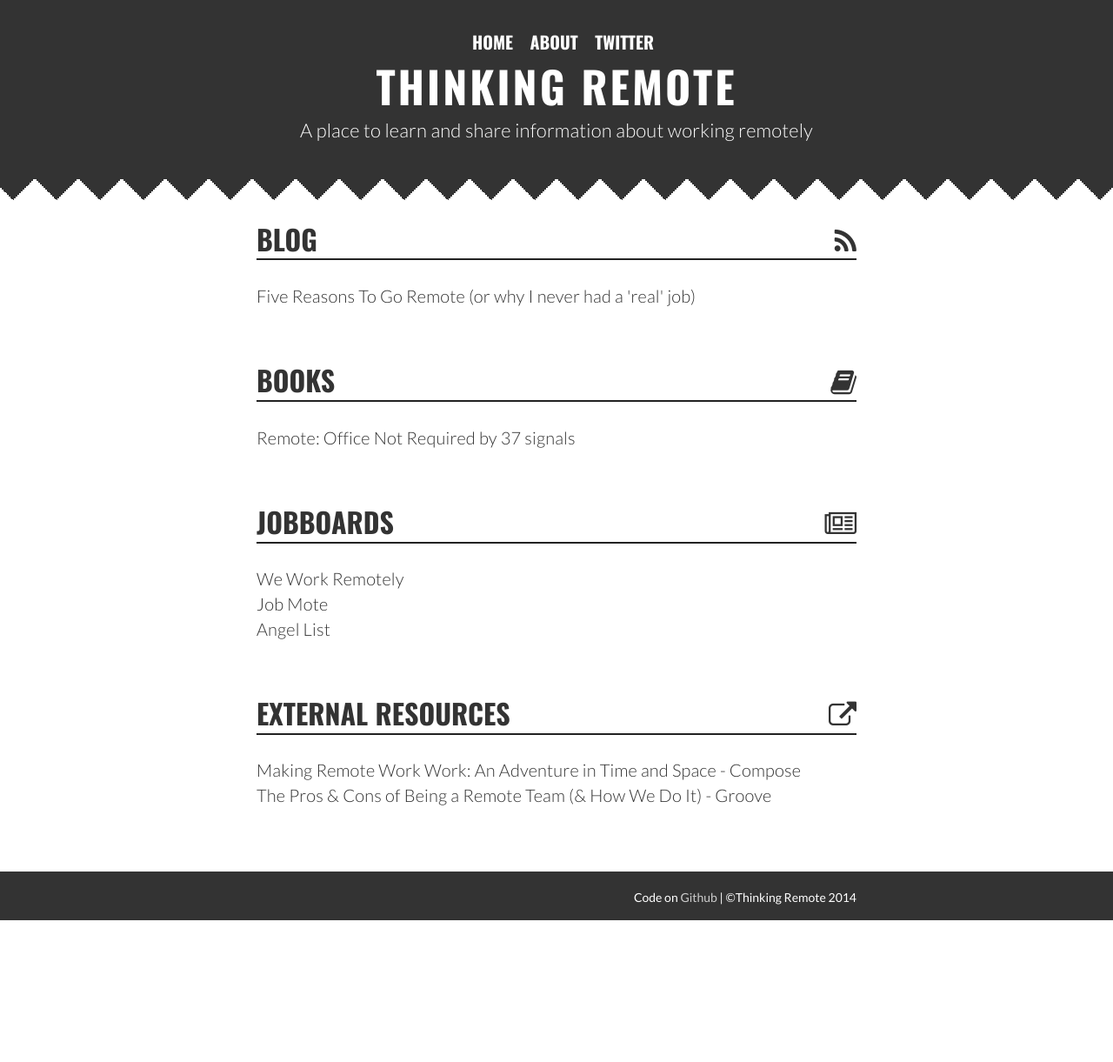
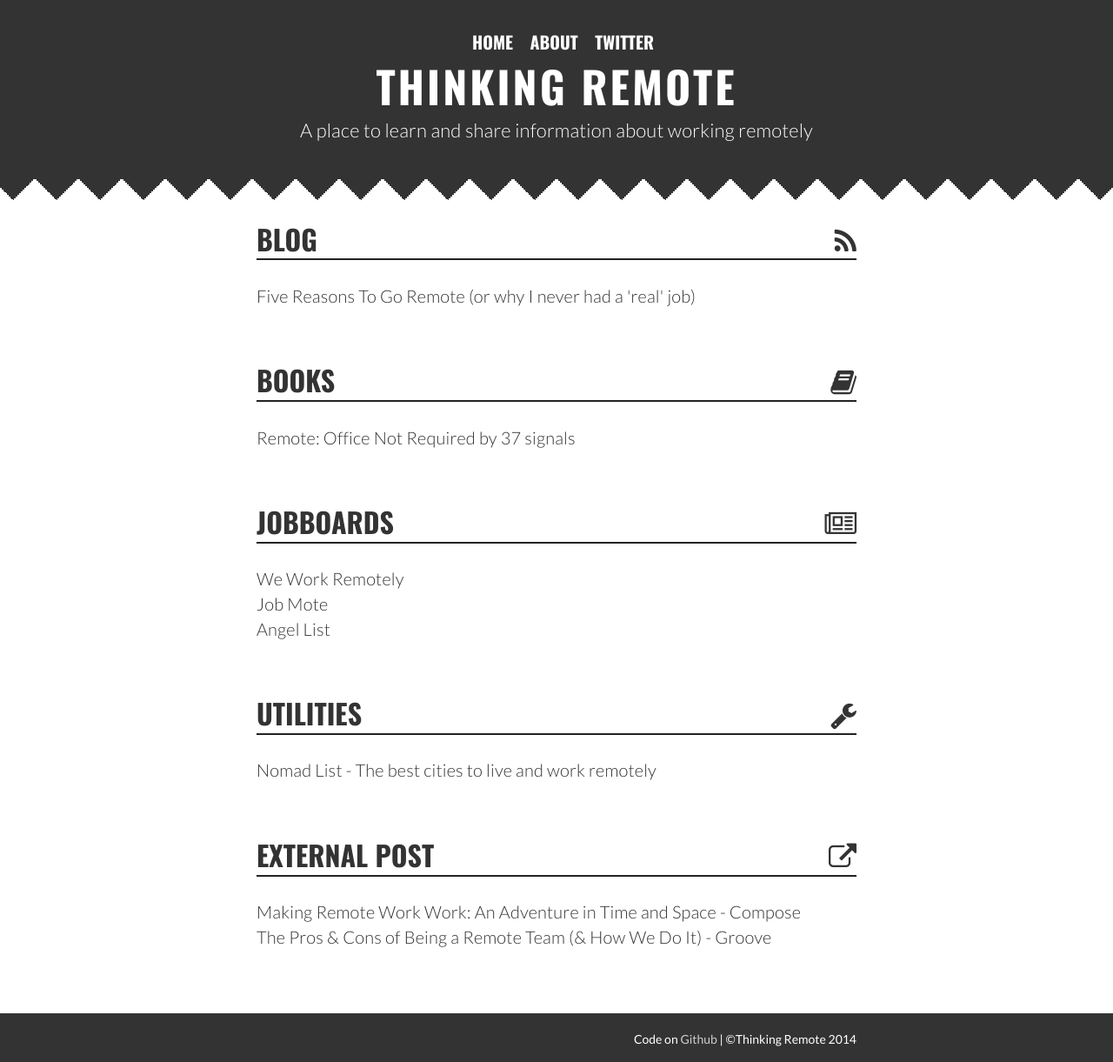
Before and after one commit to thinkingremote/thinkingremote.com, a Jekyll site: the page built from index.html, in a window 1280 px wide. Shown: the whole page at 87% size. Built offline with Jekyll 4.4.1, drawn with Linux system fonts in a browser that asks for light colours; nearby versions of some CDN libraries; comment, search, counter and statistics services are not loaded; before the commit the page ends 1058 px from its top, so only the background shows below that.

```diff
--- a/index.html
+++ b/index.html
@@ -26,7 +26,11 @@
       <li><a href="https://angel.co/jobs">Job Mote</a></li>
       <li><a href="http://jobmote.com/">Angel List</a></li>
     </ul>
-     <h2 style="border-bottom: 2px solid #222;">External Resources<i style="font-size: 28px; margin-top: 2px; float: right;" class="fa fa-external-link"></i></h2>
+     <h2 style="border-bottom: 2px solid #222;">Utilities<i style="font-size: 28px; margin-top: 2px; float: right;" class="fa fa-wrench"></i></h2>
+        <ul class="list">
+          <li><a href="https://nomadlist.io/">Nomad List - The best cities to live and work remotely</a></li>
+        </ul>
+     <h2 style="border-bottom: 2px solid #222;">External Post<i style="font-size: 28px; margin-top: 2px; float: right;" class="fa fa-external-link"></i></h2>
         <ul class="list">
           <li><a href="https://blog.compose.io/making-remote-work-work-an-adventure-in-time-and-space/">Making Remote Work Work: An Adventure in Time and Space - Compose</a></li>
           <li><a href="https://www.groovehq.com/blog/being-a-remote-team">The Pros & Cons of Being a
```
